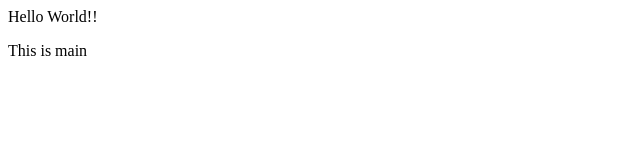
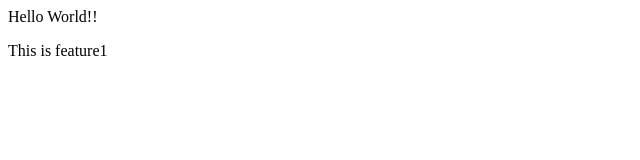
Before and after one commit to Rounak-007/local-repo, a plain HTML site: page index.html in a window 1280 px wide. Shown: the full height of the page, 0-640 px from the left. Drawn offline with Linux system fonts and the light colour scheme.

Commit message:
index feature1

```diff
--- a/index.html
+++ b/index.html
@@ -1,2 +1,2 @@
 <p>Hello World!!</p>
-<p>This is main</p>
+<p>This is feature1</p>
```
